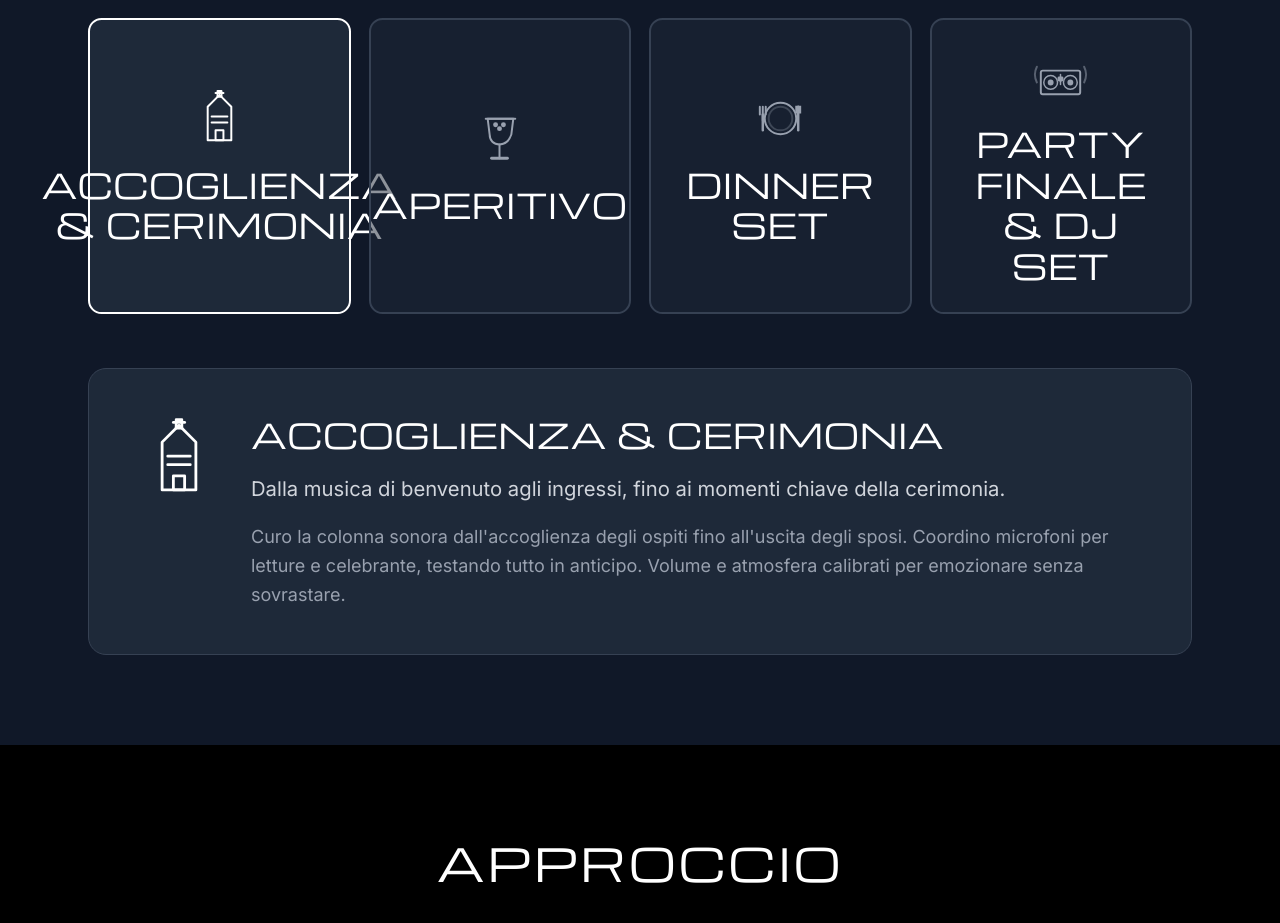
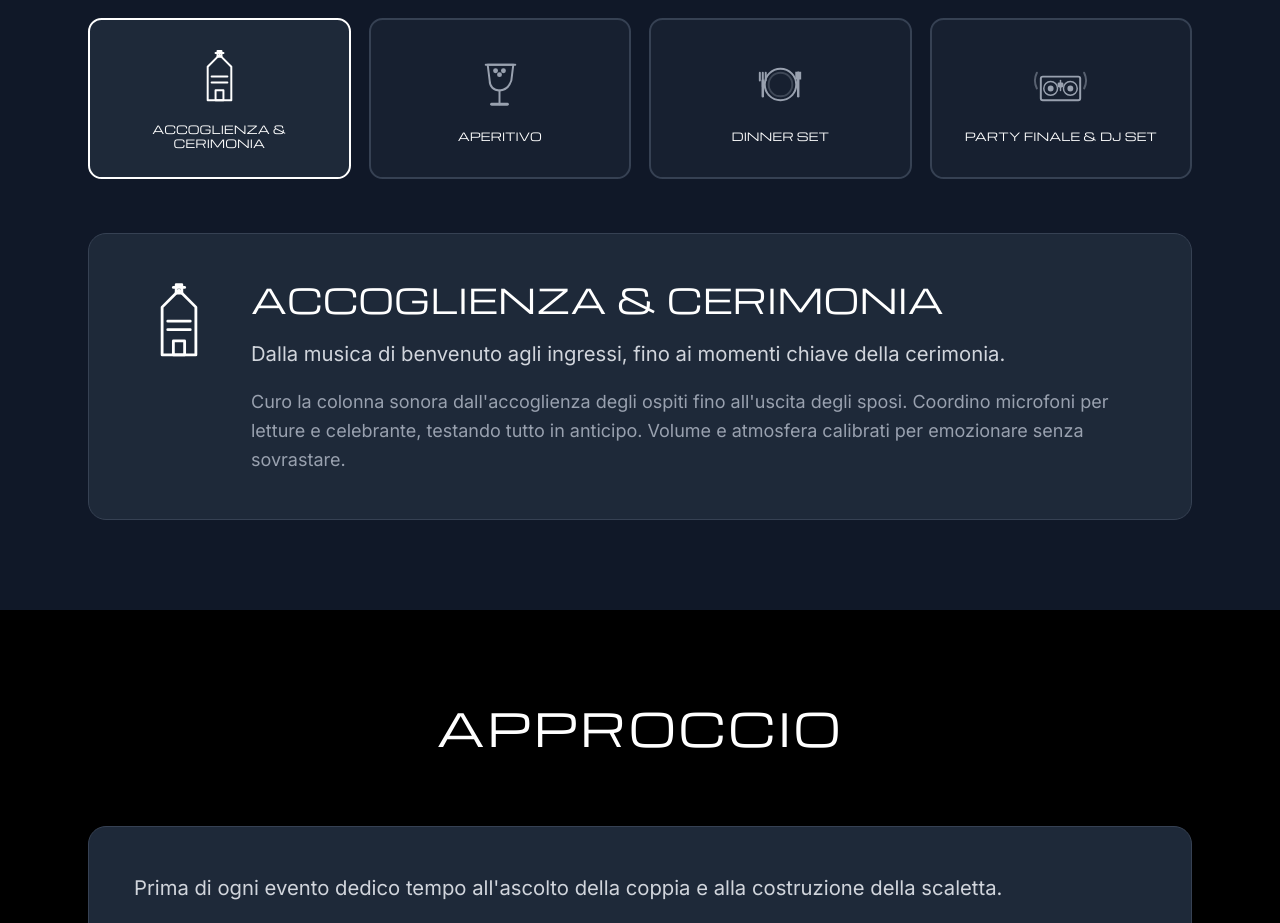
Before and after one commit to mommydjsalmani-cloud/mommy-marketing, a Next.js app: page /matrimoni in a window 1280 px wide. Shown: the part 1220-2143 px from the top of the page. Built offline with nearby package versions, Linux system fonts and the light colour scheme.

Commit message:
Ridotto letter-spacing a 0 nelle card matrimoni per evitare overflow

```diff
--- a/app/matrimoni/page.tsx
+++ b/app/matrimoni/page.tsx
@@ -151,7 +151,7 @@ export default function Matrimoni() {
                 }`}
               >
                 <div className="w-10 h-10 md:w-14 md:h-14">{phase.icon}</div>
-                <h3 className="font-display text-[9px] md:text-xs font-semibold leading-tight px-0.5">{phase.title}</h3>
+                <h3 className="font-display font-semibold leading-tight px-0.5" style={{fontSize: '0.625rem', letterSpacing: '0'}}>{phase.title}</h3>
               </button>
             ))}
           </div>
```
